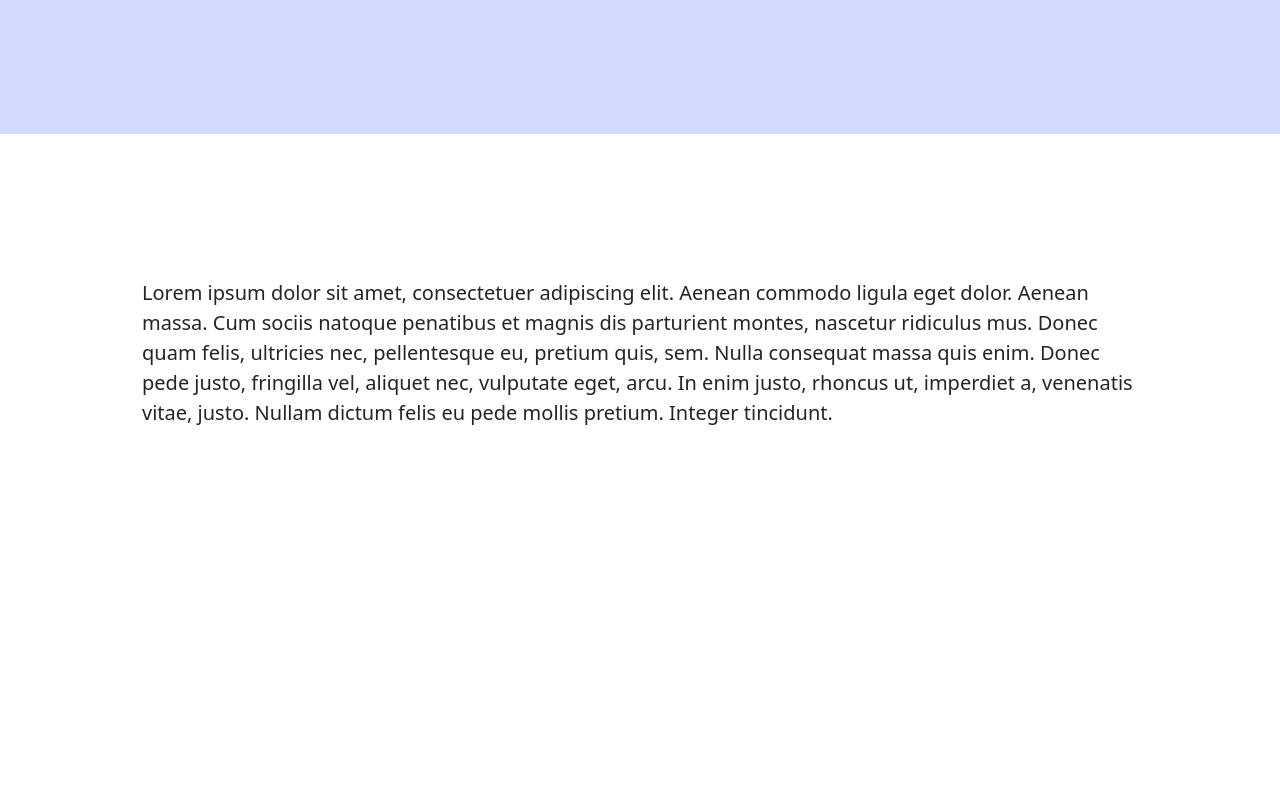
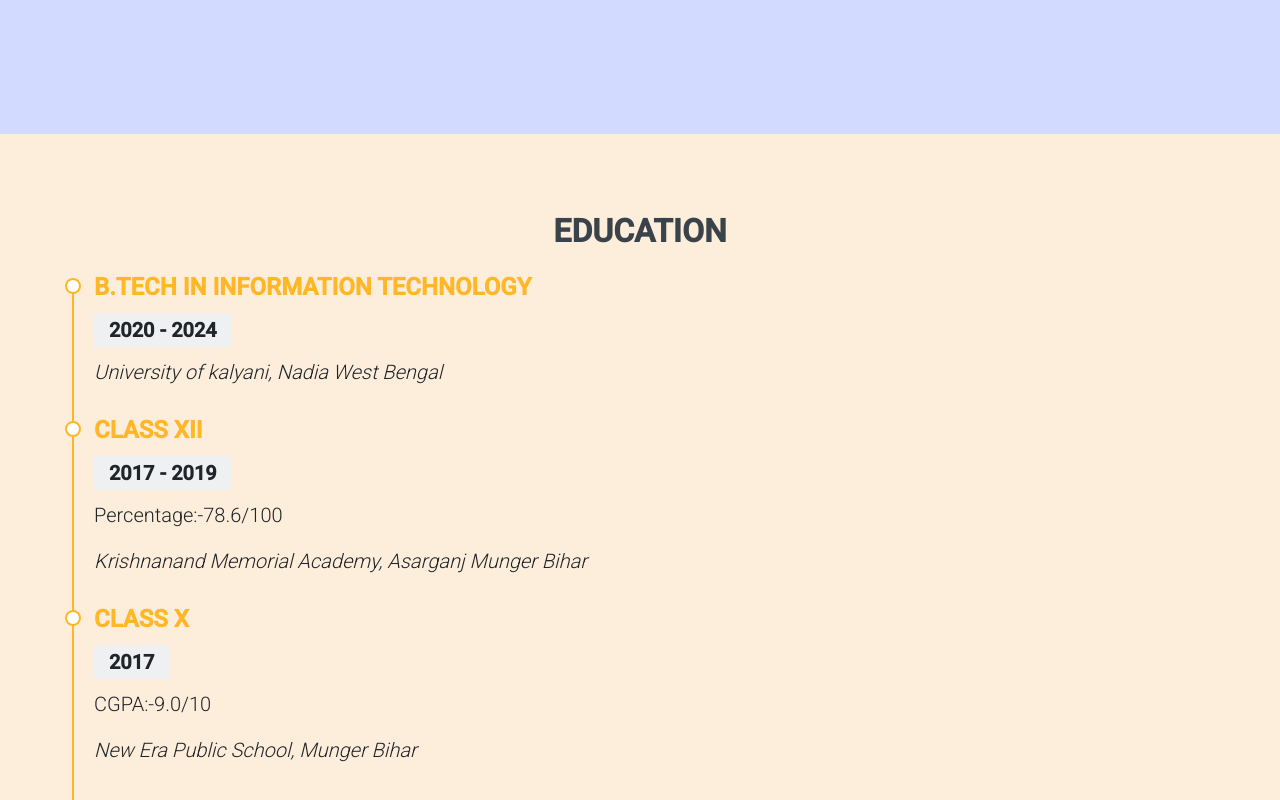
Before and after one commit to rayan25nov/Portfolio, a React (Create React App) app: page / in a window 1280 px wide. Shown: the part 740-1540 px from the top of the page. Built offline with nearby package versions, Linux system fonts and the light colour scheme.

Commit message:
3rd commit

```diff
--- a/src/components/Education.js
+++ b/src/components/Education.js
@@ -1,21 +1,47 @@
 import React from "react";
 import Container from "react-bootstrap/Container";
 import Row from "react-bootstrap/Row";
+import Col from "react-bootstrap/Col";
+import Styles from "../styles/Style.module.css";
 
 const Education = () => {
   return (
-    <Container id="education" className="mt-5 pt-5 vh-100">
-      <Row className="text-center text-md-start mx-5">
-        <p className="my-5 lead">
-          Lorem ipsum dolor sit amet, consectetuer adipiscing elit. Aenean
-          commodo ligula eget dolor. Aenean massa. Cum sociis natoque penatibus
-          et magnis dis parturient montes, nascetur ridiculus mus. Donec quam
-          felis, ultricies nec, pellentesque eu, pretium quis, sem. Nulla
-          consequat massa quis enim. Donec pede justo, fringilla vel, aliquet
-          nec, vulputate eget, arcu. In enim justo, rhoncus ut, imperdiet a,
-          venenatis vitae, justo. Nullam dictum felis eu pede mollis pretium.
-          Integer tincidunt.
-        </p>
+    <Container fluid id="education" className={`${Styles.content} ${"py-5"}`}>
+      <Row className="text-center text-md-start mx-5 lead">
+        <Col pt={5}>
+          <div className={Styles.sectionTitle}>
+            <h2>Education</h2>
+          </div>
+          <div className={Styles.resumeItem}>
+            <div className="fs-2 lh-sm">
+              <h4>B.Tech in Information Technology</h4>
+              <h5>2020 - 2024</h5>
+            </div>
+            <p>
+              <em>University of kalyani, Nadia West Bengal</em>
+            </p>
+          </div>
+          <div className={Styles.resumeItem}>
+            <div className="fs-2 lh-sm">
+              <h4>Class XII</h4>
+              <h5>2017 - 2019</h5>
+            </div>
+            <p>Percentage:-78.6/100</p>
+            <p>
+              <em>Krishnanand Memorial Academy, Asarganj Munger Bihar</em>
+            </p>
+          </div>
+          <div className={Styles.resumeItem}>
+            <div className="fs-2 lh-sm">
+              <h4>Class X</h4>
+              <h5>2017</h5>
+            </div>
+            <p>CGPA:-9.0/10</p>
+            <p>
+              <em>New Era Public School, Munger Bihar</em>
+            </p>
+          </div>
+        </Col>
       </Row>
     </Container>
   );
--- a/src/components/Home.js
+++ b/src/components/Home.js
@@ -14,14 +14,18 @@ const Home = () => {
       id="home"
       style={{ background: "#D2DAFF", color: "#6F38C5" }}
     >
-      <Row className="justify-content-center align-items-center pt-5">
-        <Col xs={5} start={50} className="text-center justify-content-end">
+      <Row
+        className="justify-content-center align-items-center pt-5"
+        style={{ background: "#D2DAFF", color: "#6F38C5" }}
+      >
+        <Col xs={5} start={50} className="text-center justify-content-end pb-3">
           <Image
             fluid
             src={profile}
             alt="profile"
             style={{
               borderRadius: "50%",
+              border: "5px solid #9C9EFE",
             }}
           />
         </Col>
--- a/src/components/NavbarComponent.js
+++ b/src/components/NavbarComponent.js
@@ -9,11 +9,12 @@ const NavbarComponent = () => {
     <Navbar
       style={{
         background: "linear-gradient(45deg, #85FFBD 0%, #FFFB7D 100%)",
+        color: "#367E18",
       }}
       sticky="top"
       expand="lg"
     >
-      <Container className="text-light">
+      <Container fluid >
         <Navbar.Brand href="#home" className="fs-2 px-2">
           Personal-Portfolio
         </Navbar.Brand>
--- a/src/styles/Home.css
+++ /dev/null
@@ -1,7 +0,0 @@
-* {
-  margin: 0;
-  padding: 0;
-  box-sizing: border-box;
-  background: "#D2DAFF";
-  height: "100%";
-}
--- /dev/null
+++ b/src/styles/Style.module.css
@@ -0,0 +1,61 @@
+@import url("https://fonts.googleapis.com/css2?family=Roboto:wght@300;400;500&display=swap");
+* {
+  margin: 0;
+  padding: 0;
+  box-sizing: border-box;
+}
+/* ////////////////////////////////////////////////// */
+/* Education */
+.content {
+  font-family: "roboto";
+  background-color: #fdeedc;
+}
+.sectionTitle {
+  text-align: center;
+  padding: 30px 0 10px;
+  position: relative;
+}
+
+.sectionTitle h2 {
+  font-size: 32px;
+  font-weight: 700;
+  text-transform: uppercase;
+  margin-bottom: 20px;
+  padding-bottom: 0;
+  color: #3b434a;
+  position: relative;
+  z-index: 2;
+}
+.resumeItem {
+  padding: 0 0 20px 20px;
+  margin-top: -2px;
+  border-left: 2px solid #ffb727;
+  position: relative;
+  background-color: #fdeedc;
+}
+.resumeItem h4 {
+  line-height: 18px;
+  font-weight: 700;
+  text-transform: uppercase;
+  color: #ffb727;
+  margin-bottom: 10px;
+}
+
+.resumeItem h5 {
+  background: #eef0f2;
+  padding: 5px 15px;
+  display: inline-block;
+  font-weight: 600;
+  margin-bottom: 10px;
+}
+.resumeItem::before {
+  content: "";
+  position: absolute;
+  width: 16px;
+  height: 16px;
+  border-radius: 50px;
+  left: -9px;
+  top: 0;
+  background: #fff;
+  border: 2px solid #ffb727;
+}
```
